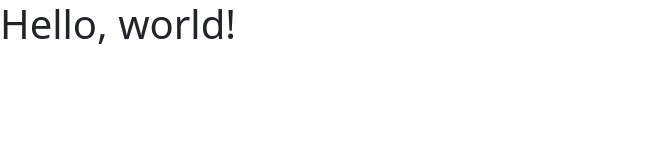
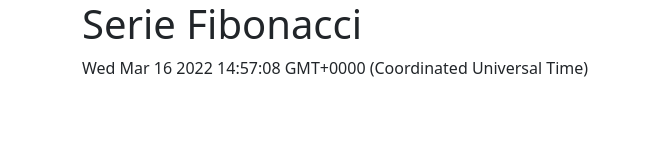
Before and after one commit to Alejogonzalez/PruebaProteccion, a plain HTML site: page index.html in a window 1280 px wide. Shown: the whole page, without its empty margins (0-648 px from the left). Drawn offline with nearby package versions, Linux system fonts and the light colour scheme.

Commit message:
Test 1 fecha

```diff
--- a/index.html
+++ b/index.html
@@ -8,10 +8,20 @@
     <!-- Bootstrap CSS -->
     <link href="https://cdn.jsdelivr.net/npm/bootstrap@5.1.3/dist/css/bootstrap.min.css" rel="stylesheet" integrity="sha384-1BmE4kWBq78iYhFldvKuhfTAU6auU8tT94WrHftjDbrCEXSU1oBoqyl2QvZ6jIW3" crossorigin="anonymous">
 
-    <title>Hello, world!</title>
+    <title>Protección</title>
   </head>
   <body>
-    <h1>Hello, world!</h1>
+    <div class="container">
+      <h1>Serie Fibonacci</h1>
+
+    <div id="current_date"></p>
+      <script>
+      document.getElementById("current_date").innerHTML = Date();
+      </script>
+    </div>
+
+    </div>
+
 
     <!-- Optional JavaScript; choose one of the two! -->
 
```
